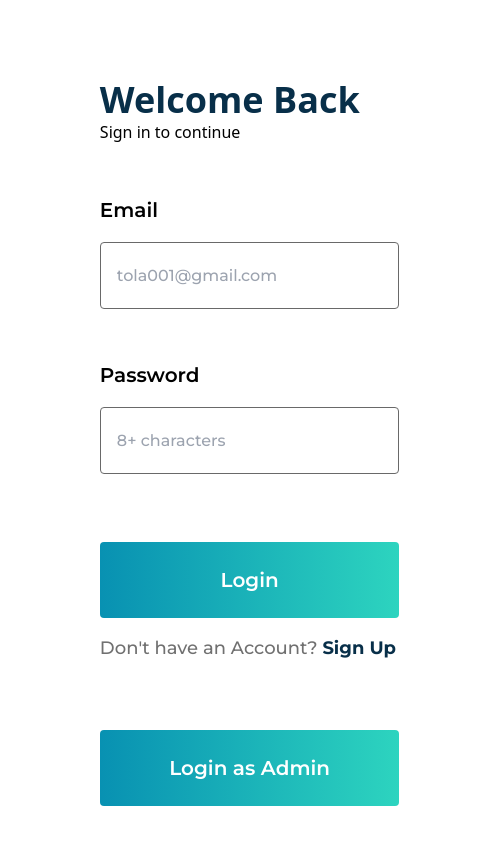
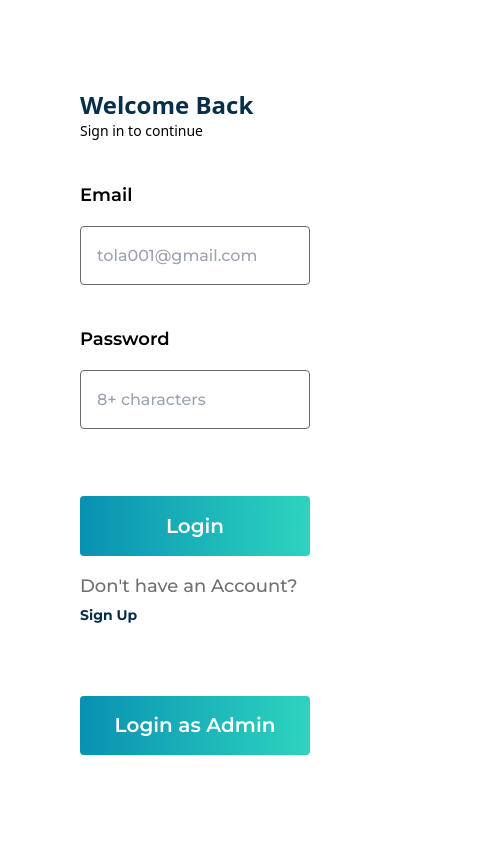
Before and after one commit to TechStarsCommunity/FE-Online_Library, a React (Vite) app: page /login in a window 390 px wide. Shown: the top 844 px of the page, 499 px wide, since content can reach past the window. Built offline with nearby package versions, Linux system fonts and the light colour scheme.

Commit message:
edited input outline edited font size made it more responsisve

```diff
--- a/src/pages/login.jsx
+++ b/src/pages/login.jsx
@@ -13,15 +13,16 @@ const Login = () => {
 
     return (
         <React.Fragment>
-            <div className=" bg-white grid grid-cols-[repeat(auto-fit,minmax(2px,1fr))] gap-0 h-screen w-full m-0 p-0">
-                <div className="left">
-                    <div className="left-content py-20">
-                        <h1 className="text-sky-950 text-4xl font-semibold">Welcome Back</h1>
-                        <p className="text-black text-base font-normal">Sign in to continue</p>
+            <div className=" bg-white w-full">
+                <div className="flex h-screen items-center justify-between">
+                    <div className="lg:mx-32 px-20 w-full">
+                        <h1 className="text-sky-950 md:text-4xl text-2xl font-semibold">Welcome Back</h1>
+                        <p className="text-black text-sm md:text-base font-normal">Sign in to continue</p>
                         <form onSubmit={handleSubmit(onLogin)}>
-                            <div>
-                                <label htmlFor="email">Email</label>
+                            <div className="mt-10">
+                                <label htmlFor="email" className=" text-lg">Email</label>
                                 <input
+                                    className="focus:outline-none focus:border-teal-300 focus:ring-1 focus:ring-teal-300"
                                     type="text"
                                     placeholder="tola001@gmail.com"
                                     autoComplete="email"
@@ -31,9 +32,10 @@ const Login = () => {
                                     <p className="text-red-600">{errors.email.message}</p>
                                 )}
                             </div>
-                            <div className="outline-8 outline-purple-900">
-                                <label htmlFor="password">Password</label>
+                            <div className="mt-10">
+                                <label htmlFor="password" className=" text-lg">Password</label>
                                 <input
+                                    className="focus:outline-none focus:border-teal-300 focus:ring-1 focus:ring-teal-300"
                                     type="password"
                                     placeholder="8+ characters"
                                     autoComplete="current-password"
@@ -45,28 +47,28 @@ const Login = () => {
                             </div>
                             <button
                                 type="submit"
-                                className="bg-gradient-to-r from-cyan-600 to-teal-400 text-white"
+                                className="bg-gradient-to-r from-cyan-600 to-teal-400  text-white"
                             >
                                 Login
                             </button>
                         </form>
-                        <h5 className="text-lg md:text-2xl font-medium">
+                        <h5 className="text-lg md:text-xl font-medium">
                             Don{`'`}t have an Account?{" "}
                             <a
-                                className="text-sky-950 text-lg md:text-2xl font-bold"
+                                className="text-sky-950 text-sm lg:text-xl font-bold"
                                 href="/signup"
                             >
                                 Sign Up
                             </a>
                         </h5>
-                        <button className="bg-gradient-to-r from-cyan-600 to-teal-400 text-white">
+                        <button className="bg-gradient-to-r from-cyan-600 to-teal-400  text-white">
                             Login as Admin
                         </button>
                     </div>
-                </div>
-                <div className="hidden sm:flex h-full  bg-cover bg-center bg-[url('/loginImage.svg')] rounded-tl-3xl rounded-bl-3xl ml-[9vw]">
-                    <div className="flex items-center justify-center w-full">
-                        <img src={loginLogo} alt="logo" className="w-1/3" />
+                    <div className="hidden sm:flex h-screen bg-cover bg-center bg-[url('/loginImage.svg')] rounded-tl-3xl rounded-bl-3xl basis-4/5 justify-self-end">
+                        <div className="flex items-center justify-center w-full">
+                            <img src={loginLogo} alt="logo" className="w-1/3" />
+                        </div>
                     </div>
                 </div>
             </div>
--- a/src/styles/login.css
+++ b/src/styles/login.css
@@ -1,62 +1,11 @@
-.page {
-    background-color: #ffffff;
-    display: grid;
-    grid-template-columns: repeat(auto-fit, minmax(200px, 1fr));
-    gap: 0px;
-    height: 100vh;
-    width: 100%;
-    margin-top: 0px;
-    padding: 0px;
-}
-
-.left {
-    display: grid;
-    place-items: center;
-    height: 100%;
-    width: 128%;
-    background-color: #ffffff;
-}
-
-.right {
-    display: grid;
-    place-items: center;
-    height: 100vh;
-    width: 72.9%;
-    background-size: cover;
-    background-position: center;
-    background-image: url(/loginImage.svg);
-    border-radius: 64px 0px 0px 64px;
-    margin-left: 13.57vw;
-}
-
-.left-content {
-    width: 60%;
-    height: auto;
-    margin: auto;
-}
-
-.left-content div {
-    width: 100%;
-    padding-top: 6vh;
-}
-
 h5 {
     font-family: "Montserrat", sans-serif;
-    font-weight: 600;
-    font-size: 16px;
     color: #707070;
     padding-top: 2vh;
-    margin: 0px;
 }
 
 a {
     font-family: "Montserrat", sans-serif;
-    font-weight: 800;
-    font-size: 16px;
-    color: #000000;
-    text-decoration: none;
-    padding-top: 0px;
-    margin: 0px;
 }
 
 label {
@@ -72,7 +21,7 @@ input {
     box-sizing: border-box;
     margin-top: 2vh;
     width: 100%;
-    height: 8vh;
+    height: 7vh;
     background: #ffffff;
     border: 1px solid #696969;
     border-radius: 4px;
@@ -80,14 +29,13 @@ input {
     font-style: normal;
     font-weight: 500;
     font-size: 16px;
-    color: rgba(0, 0, 0, 0.32);
     padding-left: 16px;
 }
 
 button {
     margin-top: 8vh;
     width: 100%;
-    height: 9vh;
+    height: 7vh;
     background: #afafaf;
     color: #000000;
     font-family: "Montserrat", sans-serif;
```
